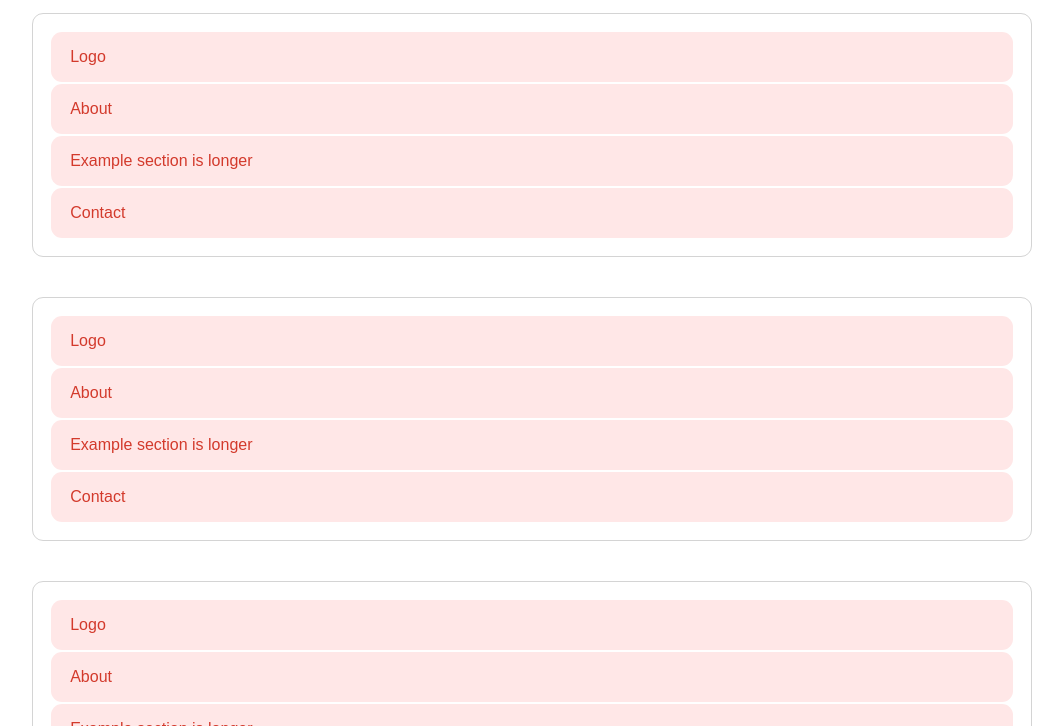
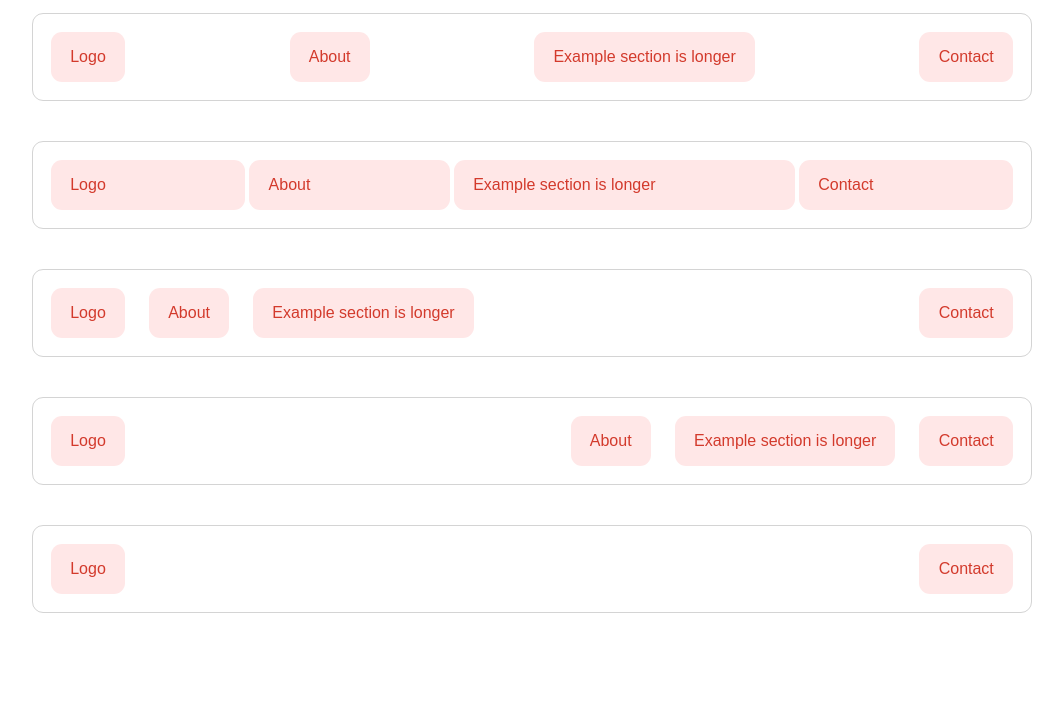
Before and after one commit to hwindle/purple_beard-responsive-CSS, a plain HTML site: page 302_Flexbox_exercises/Nav/index.html in a window 1280 px wide. Shown: the part 74-800 px from the top of the page, without its empty margins (108-1171 px from the left). Drawn offline with Linux system fonts and the light colour scheme.

Commit message:
Flexbox form input and navigation exercises
Finished the form input and navigation exercises.
Used the chrome dev tools to fix an issue in the
navigation CSS.

```diff
--- a/302_Flexbox_exercises/Form Controls/style.css
+++ b/302_Flexbox_exercises/Form Controls/style.css
@@ -20,7 +20,7 @@ section {
 /* Add a declaration to make the wrapper to display flex */
 .wrapper {
   border: 1px solid rgb(219, 219, 219);
-
+  display: flex;
 }
 
 input {
@@ -38,7 +38,7 @@ input[type="text"] {
   background-color: rgba(75, 21, 97, 0.5);
   border-radius: 5px 0px 0px 5px;
   /* Your code here */
-
+  flex: 2 1 auto;
 }
 
 
@@ -47,5 +47,5 @@ input[type="submit"] {
   color: #fff;
   border-radius: 0px 5px 5px 0px;
   /* Your code here */
-
+  flex: 1 1 auto;
 }
--- a/302_Flexbox_exercises/Nav/index.html
+++ b/302_Flexbox_exercises/Nav/index.html
@@ -1,29 +1,11 @@
 <!DOCTYPE html>
-<html lang="en" xmlns:mso="urn:schemas-microsoft-com:office:office" xmlns:msdt="uuid:C2F41010-65B3-11d1-A29F-00AA00C14882">
+<html lang="en">
   <head>
     <meta charset="UTF-8" />
     <meta http-equiv="X-UA-Compatible" content="IE=edge" />
     <meta name="viewport" content="width=device-width, initial-scale=1.0" />
     <title>Flexbox Nav</title>
     <link rel="stylesheet" href="style.css" />
-
-<!--[if gte mso 9]><xml>
-<mso:CustomDocumentProperties>
-<mso:display_urn_x003a_schemas-microsoft-com_x003a_office_x003a_office_x0023_Editor msdt:dt="string">Joseph  Witcombe</mso:display_urn_x003a_schemas-microsoft-com_x003a_office_x003a_office_x0023_Editor>
-<mso:xd_Signature msdt:dt="string"></mso:xd_Signature>
-<mso:Order msdt:dt="string">682600.000000000</mso:Order>
-<mso:ComplianceAssetId msdt:dt="string"></mso:ComplianceAssetId>
-<mso:TemplateUrl msdt:dt="string"></mso:TemplateUrl>
-<mso:xd_ProgID msdt:dt="string"></mso:xd_ProgID>
-<mso:_ExtendedDescription msdt:dt="string"></mso:_ExtendedDescription>
-<mso:display_urn_x003a_schemas-microsoft-com_x003a_office_x003a_office_x0023_Author msdt:dt="string">Joseph  Witcombe</mso:display_urn_x003a_schemas-microsoft-com_x003a_office_x003a_office_x0023_Author>
-<mso:ContentTypeId msdt:dt="string">0x010100EACF580794C2D0408F9EBF8B7FFF7CF2</mso:ContentTypeId>
-<mso:TriggerFlowInfo msdt:dt="string"></mso:TriggerFlowInfo>
-<mso:_SourceUrl msdt:dt="string"></mso:_SourceUrl>
-<mso:_SharedFileIndex msdt:dt="string"></mso:_SharedFileIndex>
-<mso:MediaLengthInSeconds msdt:dt="string"></mso:MediaLengthInSeconds>
-</mso:CustomDocumentProperties>
-</xml><![endif]-->
 </head>
   <body>
     <article>
--- a/302_Flexbox_exercises/Nav/style.css
+++ b/302_Flexbox_exercises/Nav/style.css
@@ -46,58 +46,52 @@ nav a {
   margin: 2px;
 }
 
-
-
 /* 1. Evenly Spaced Nav */
 
 .evenly-spaced {
-/* Make this div into a flexbox and give it a justify content of space between */
-
-
+  /* Make this div into a flexbox and give it a justify content of space between */
+  display: flex;
+  justify-content: space-between;
 }
-
-
 
 /************** 2. Equally distributed Nav **************/
 
 .space-distributed ul {
-/* Make this div into a flexbox */
-
+  /* Make this div into a flexbox */
+  display: flex;
 }
 
 .space-distributed li {
   /* Give the list item a flex value of auto */
+  flex: 1 1 auto;
 }
-
-
 
 /************** 3.  A split Nav **************/
 
 .split-nav {
-/* 1. Make the split-nav display flex.
+  /* 1. Make the split-nav display flex.
 2. Give it a margin right and left of -10 */
-
-
+  display: flex;
+  margin-right: -10px;
+  margin-left: -10px;
 }
 
 .split-nav li {
   /* Give the list item a margin right and left of 10 */
-
+  margin: 0 10px;
 }
-
 
 .split-nav .push-right {
   /* Give the push right div a margin left of auto. This will give it the maxinum availible margin to the left. */
-
+  margin-left: auto;
 }
-
-
 
 /************** 4.  A split Nav **************/
 
 .split-nav-push-left {
-/* Use flexbox to justify the content to the end of the container */
-
+  /* Use flexbox to justify the content to the end of the container */
+  display: flex;
+  justify-content: end;
 
   margin: 0 -10px;
 }
@@ -110,16 +104,14 @@ nav a {
   margin-right: auto;
 }
 
-
-
 /* 5.  A split Nav */
 
 .split-nav-Centre {
   /* Set me to display flex */
-
+  display: flex;
 }
 
 .centre {
   /* Set the middle element to grow and stretch by setting flex-grow to 1 */
-
+  flex-grow: 1;
 }
```
Also changed, not shown: 302_Flexbox_exercises/Form Controls/index.html (+2 -20 lines).
